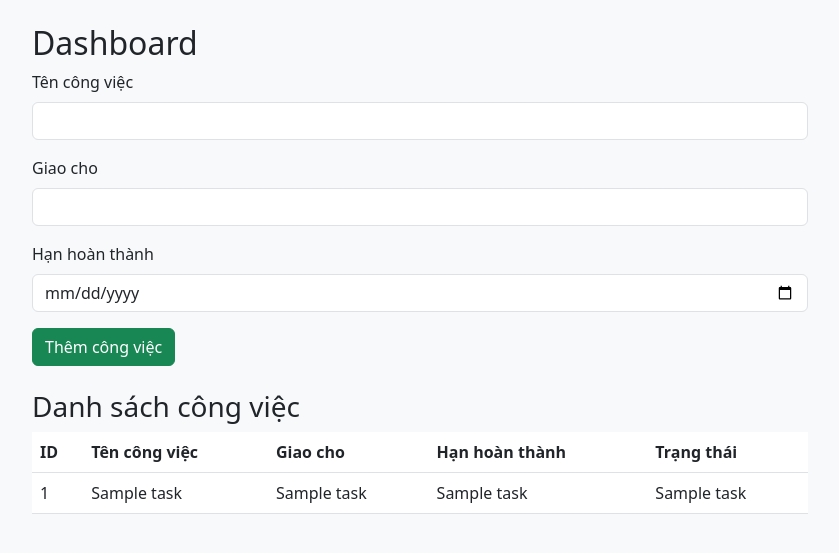
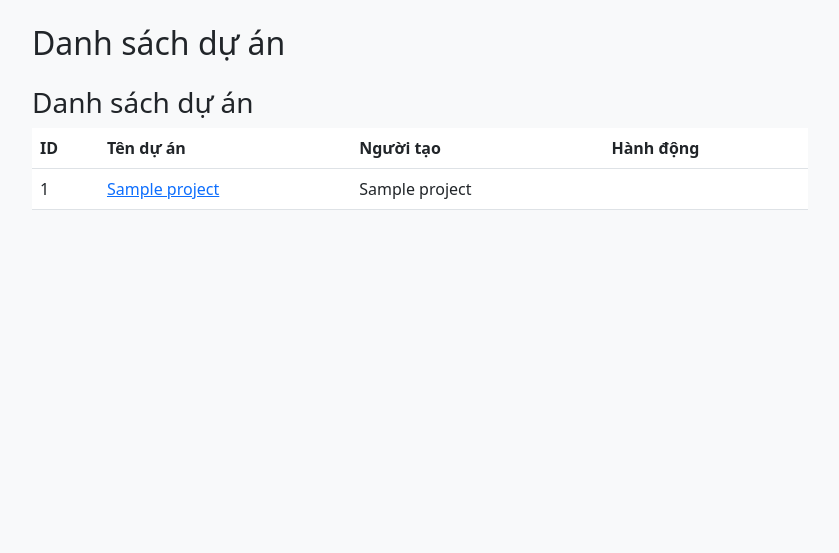
Before and after one commit to TruongvyGit/project-manager-web, a Flask app: template templates/dashboard.html in a window 1280 px wide. Shown: the part 56-609 px from the top of the page, without its empty margins (220-1059 px from the left). Run offline with Flask 3, Linux system fonts and the light colour scheme; the template is opened without the code that fills it: most values are stand-ins (such as "Sample title", 1, 10 or a date in 2020).

Commit message:
Add project and task management

```diff
--- a/app.py
+++ b/app.py
@@ -1,20 +1,20 @@
 from flask import Flask, render_template, request, redirect, url_for, session
-from database import init_db, add_user, get_user, add_task, get_tasks, get_user_role
+from database import (init_db, add_user, get_user, get_user_role,
+                     add_project, get_projects, update_project, delete_project,
+                     add_task, get_tasks, update_task, delete_task)
 
 app = Flask(__name__)
 app.secret_key = 'supersecretkey123'  # Thay bằng key bí mật của bạn
 
-# Khởi tạo database khi ứng dụng chạy
+# Khởi tạo database
 init_db()
 
-# Trang chủ
 @app.route('/')
 def index():
     if 'username' not in session:
         return redirect(url_for('login'))
     return redirect(url_for('dashboard'))
 
-# Đăng nhập
 @app.route('/login', methods=['GET', 'POST'])
 def login():
     if request.method == 'POST':
@@ -27,7 +27,6 @@ def login():
         return "Sai thông tin đăng nhập!"
     return render_template('login.html')
 
-# Đăng ký
 @app.route('/register', methods=['GET', 'POST'])
 def register():
     if request.method == 'POST':
@@ -35,31 +34,65 @@ def register():
         username = request.form['username']
         password = request.form['password']
         confirm_password = request.form['confirm_password']
-
-        # Kiểm tra mật khẩu khớp
         if password != confirm_password:
             return "Mật khẩu không khớp!"
-
-        # Kiểm tra username đã tồn tại chưa
-        if get_user(username, password):  # Chỉ kiểm tra username tồn tại
+        if get_user(username, password):
             return "Tên đăng nhập đã được sử dụng!"
-
-        # Thêm người dùng mới
-        add_user(username, password, 'member')  # Mặc định role là member
+        add_user(username, password, 'member', email)
         return redirect(url_for('login'))
     return render_template('register.html')
 
-# Dashboard
 @app.route('/dashboard')
 def dashboard():
     if 'username' not in session:
         return redirect(url_for('login'))
-    tasks = get_tasks()
-    return render_template('dashboard.html', tasks=tasks)
+    projects = get_projects()
+    return render_template('dashboard.html', projects=projects)
 
-# Thêm công việc
-@app.route('/add_task', methods=['POST'])
-def add_task_route():
+@app.route('/add_project', methods=['POST'])
+def add_project_route():
+    if 'username' not in session:
+        return redirect(url_for('login'))
+    if get_user_role(session['username']) != 'admin':
+        return "Bạn không có quyền thêm dự án!"
+    name = request.form['name']
+    add_project(name, session['username'])
+    return redirect(url_for('dashboard'))
+
+@app.route('/edit_project/<int:project_id>', methods=['GET', 'POST'])
+def edit_project(project_id):
+    if 'username' not in session:
+        return redirect(url_for('login'))
+    if get_user_role(session['username']) != 'admin':
+        return "Bạn không có quyền sửa dự án!"
+    if request.method == 'POST':
+        name = request.form['name']
+        update_project(project_id, name)
+        return redirect(url_for('dashboard'))
+    projects = get_projects()
+    project = next((p for p in projects if p[0] == project_id), None)
+    return render_template('edit_project.html', project=project)
+
+@app.route('/delete_project/<int:project_id>')
+def delete_project_route(project_id):
+    if 'username' not in session:
+        return redirect(url_for('login'))
+    if get_user_role(session['username']) != 'admin':
+        return "Bạn không có quyền xóa dự án!"
+    delete_project(project_id)
+    return redirect(url_for('dashboard'))
+
+@app.route('/project/<int:project_id>')
+def project_tasks(project_id):
+    if 'username' not in session:
+        return redirect(url_for('login'))
+    tasks = get_tasks(project_id)
+    projects = get_projects()
+    project = next((p for p in projects if p[0] == project_id), None)
+    return render_template('project_tasks.html', project=project, tasks=tasks)
+
+@app.route('/add_task/<int:project_id>', methods=['POST'])
+def add_task_route(project_id):
     if 'username' not in session:
         return redirect(url_for('login'))
     if get_user_role(session['username']) != 'admin':
@@ -67,10 +100,36 @@ def add_task_route():
     title = request.form['title']
     assignee = request.form['assignee']
     due_date = request.form['due_date']
-    add_task(title, assignee, due_date, session['username'])
-    return redirect(url_for('dashboard'))
+    add_task(title, assignee, due_date, project_id, session['username'])
+    return redirect(url_for('project_tasks', project_id=project_id))
 
-# Đăng xuất
+@app.route('/edit_task/<int:task_id>', methods=['GET', 'POST'])
+def edit_task(task_id):
+    if 'username' not in session:
+        return redirect(url_for('login'))
+    if get_user_role(session['username']) != 'admin':
+        return "Bạn không có quyền sửa công việc!"
+    if request.method == 'POST':
+        title = request.form['title']
+        assignee = request.form['assignee']
+        due_date = request.form['due_date']
+        status = request.form['status']
+        update_task(task_id, title, assignee, due_date, status)
+        project_id = request.form['project_id']
+        return redirect(url_for('project_tasks', project_id=project_id))
+    tasks = get_tasks(None)  # Lấy tất cả task để tìm task_id
+    task = next((t for t in tasks if t[0] == task_id), None)
+    return render_template('edit_task.html', task=task)
+
+@app.route('/delete_task/<int:task_id>/<int:project_id>')
+def delete_task_route(task_id, project_id):
+    if 'username' not in session:
+        return redirect(url_for('login'))
+    if get_user_role(session['username']) != 'admin':
+        return "Bạn không có quyền xóa công việc!"
+    delete_task(task_id)
+    return redirect(url_for('project_tasks', project_id=project_id))
+
 @app.route('/logout')
 def logout():
     session.pop('username', None)
--- a/templates/dashboard.html
+++ b/templates/dashboard.html
@@ -1,41 +1,38 @@
 {% extends "base.html" %}
 {% block content %}
-<h2>Dashboard</h2>
-<form method="POST" action="{{ url_for('add_task_route') }}">
+<h2>Danh sách dự án</h2>
+{% if session.username and get_user_role(session.username) == 'admin' %}
+<form method="POST" action="{{ url_for('add_project_route') }}">
     <div class="mb-3">
-        <label class="form-label">Tên công việc</label>
-        <input type="text" name="title" class="form-control" required>
+        <label class="form-label">Tên dự án</label>
+        <input type="text" name="name" class="form-control" required>
     </div>
-    <div class="mb-3">
-        <label class="form-label">Giao cho</label>
-        <input type="text" name="assignee" class="form-control" required>
-    </div>
-    <div class="mb-3">
-        <label class="form-label">Hạn hoàn thành</label>
-        <input type="date" name="due_date" class="form-control" required>
-    </div>
-    <button type="submit" class="btn btn-success">Thêm công việc</button>
+    <button type="submit" class="btn btn-success">Thêm dự án</button>
 </form>
+{% endif %}
 
-<h3 class="mt-4">Danh sách công việc</h3>
+<h3 class="mt-4">Danh sách dự án</h3>
 <table class="table">
     <thead>
         <tr>
             <th>ID</th>
-            <th>Tên công việc</th>
-            <th>Giao cho</th>
-            <th>Hạn hoàn thành</th>
-            <th>Trạng thái</th>
+            <th>Tên dự án</th>
+            <th>Người tạo</th>
+            <th>Hành động</th>
         </tr>
     </thead>
     <tbody>
-        {% for task in tasks %}
+        {% for project in projects %}
         <tr>
-            <td>{{ task[0] }}</td>
-            <td>{{ task[1] }}</td>
-            <td>{{ task[2] }}</td>
-            <td>{{ task[3] }}</td>
-            <td>{{ task[5] }}</td>
+            <td>{{ project[0] }}</td>
+            <td><a href="{{ url_for('project_tasks', project_id=project[0]) }}">{{ project[1] }}</a></td>
+            <td>{{ project[2] }}</td>
+            <td>
+                {% if session.username and get_user_role(session.username) == 'admin' %}
+                <a href="{{ url_for('edit_project', project_id=project[0]) }}" class="btn btn-warning btn-sm">Sửa</a>
+                <a href="{{ url_for('delete_project_route', project_id=project[0]) }}" class="btn btn-danger btn-sm" onclick="return confirm('Bạn có chắc muốn xóa?')">Xóa</a>
+                {% endif %}
+            </td>
         </tr>
         {% endfor %}
     </tbody>
```
Also changed, not shown: database.py (+76 -11 lines), templates/edit_project.html (added, +12 -0 lines), templates/edit_task.html (added, +28 -0 lines), templates/project_tasks.html (added, +53 -0 lines), project.db.
